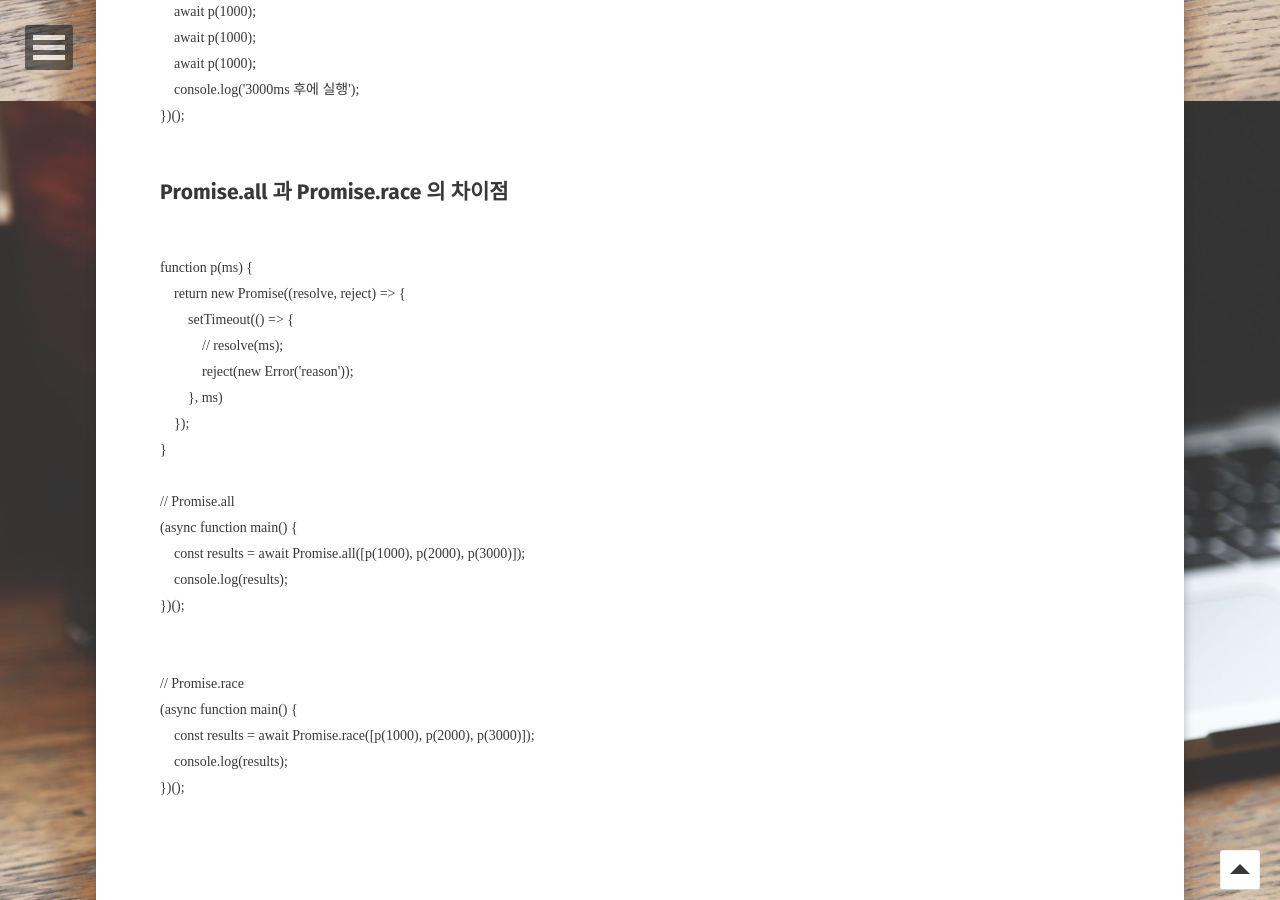
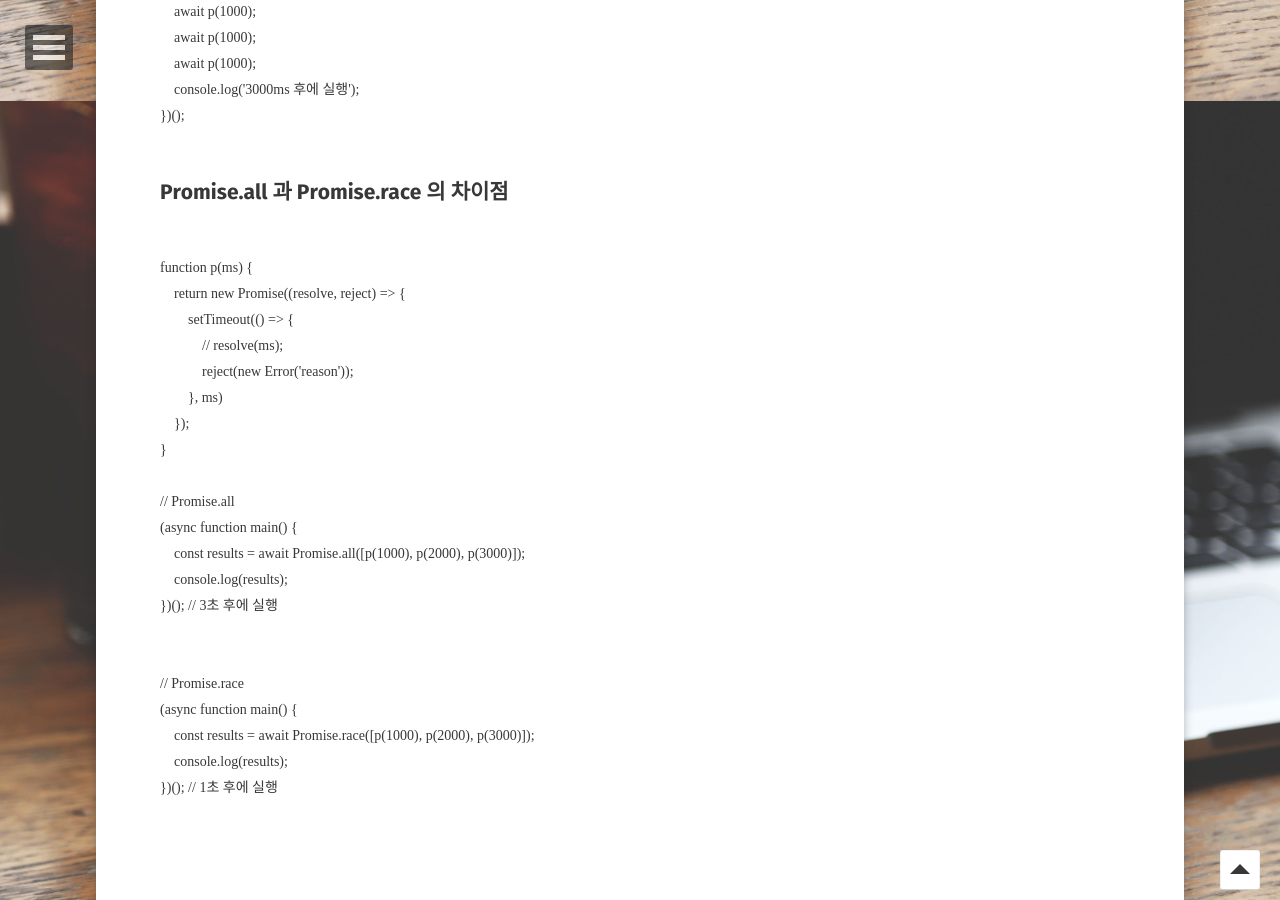
Before and after one commit to sum529-create/sum529-create.github.io, a Jekyll site: the page built from _posts/2021-05-20-javaScript.md, in a window 1280 px wide and 900 px high, scrolled down 41299 px. Built offline with Jekyll 4.4.1, drawn with Linux system fonts in a browser that asks for light colours; some web fonts are replaced; comment, search, counter and statistics services are not loaded.

Commit message:
Update 2021-05-20-javaScript.md

```diff
--- a/_posts/2021-05-20-javaScript.md
+++ b/_posts/2021-05-20-javaScript.md
@@ -1785,14 +1785,14 @@ function p(ms) {
 (async function main() {
     const results = await Promise.all([p(1000), p(2000), p(3000)]);
     console.log(results);
-})();
+})(); // 3초 후에 실행
 
 
 // Promise.race
 (async function main() {
     const results = await Promise.race([p(1000), p(2000), p(3000)]);
     console.log(results);
-})();
-
-</code>
-</pre>
+})(); // 1초 후에 실행
+
+</code>
+</pre>
```
